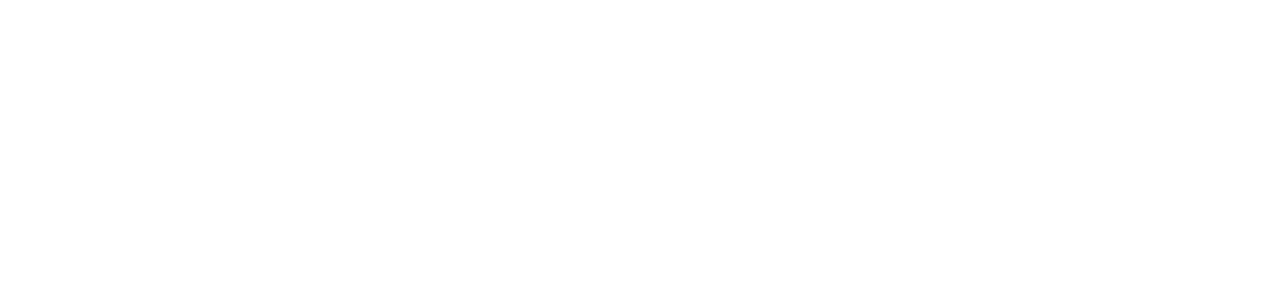
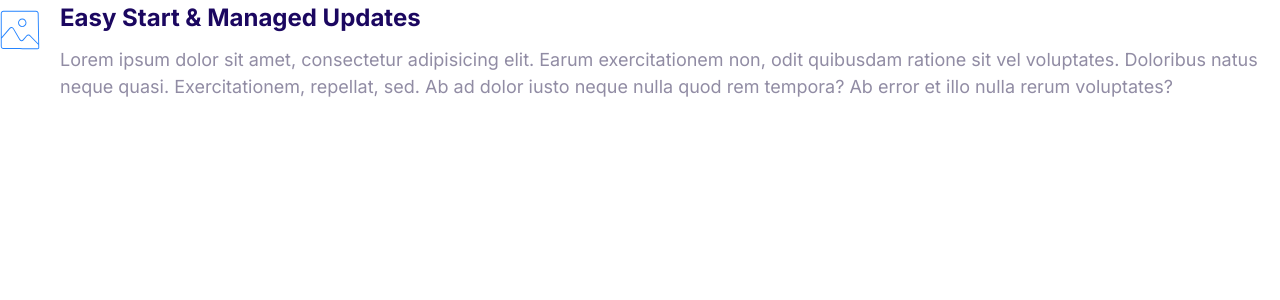
Before and after one commit to namsir/css-hosting, a Vue app: page / in a window 1280 px wide. Shown: the top 300 px of the page. Built offline with nearby package versions, Linux system fonts and the light colour scheme.

Commit message:
creating medias

```diff
--- a/src/App.vue
+++ b/src/App.vue
@@ -1,6 +1,16 @@
 <template>
 
-
+  <div class="media">
+    <div class="media__image">
+        <svg class="icon icon--primary">
+          <use xlink:href="./assets/images/sprite.svg#snap"></use>
+        </svg>
+    </div>
+    <div class="media__body">
+      <h3 class="media__title">Easy Start & Managed Updates</h3>
+      <p>Lorem ipsum dolor sit amet, consectetur adipisicing elit. Earum exercitationem non, odit quibusdam ratione sit vel voluptates. Doloribus natus neque quasi. Exercitationem, repellat, sed. Ab ad dolor iusto neque nulla quod rem tempora? Ab error et illo nulla rerum voluptates?</p>
+    </div>
+  </div>
 
 </template>
 
--- a/src/assets/css/style.css
+++ b/src/assets/css/style.css
@@ -96,6 +96,7 @@
         font-size: 1.5rem;
     }
 }
+
 /* Badges */
 
 .badge {
@@ -130,6 +131,7 @@
         font-size: 1.2rem;
     }
 }
+
 /* Lists */
 .list {
     list-style: none;
@@ -157,6 +159,7 @@
         padding-left: 0;
     }
 }
+
 /* Icons */
 .icon {
     width: 40px;
@@ -176,6 +179,7 @@
     justify-content: center;
     align-items: center;
 }
+
 /* Buttons */
 .btn {
     border-radius: 40px;
@@ -274,6 +278,7 @@
         font-size: 1.5rem;
     }
 }
+
 /* Cards */
 .card {
     border-radius: 7px;
@@ -360,3 +365,21 @@
         font-size: 1.7rem;
     }
 }
+
+
+/* Medias */
+.media {
+    display: flex;
+}
+
+.media__title {
+    margin-top: 0;
+}
+
+.media__body{
+    margin: 0 2rem;
+}
+
+.media__image{
+    margin-top: 1rem;
+}
```
